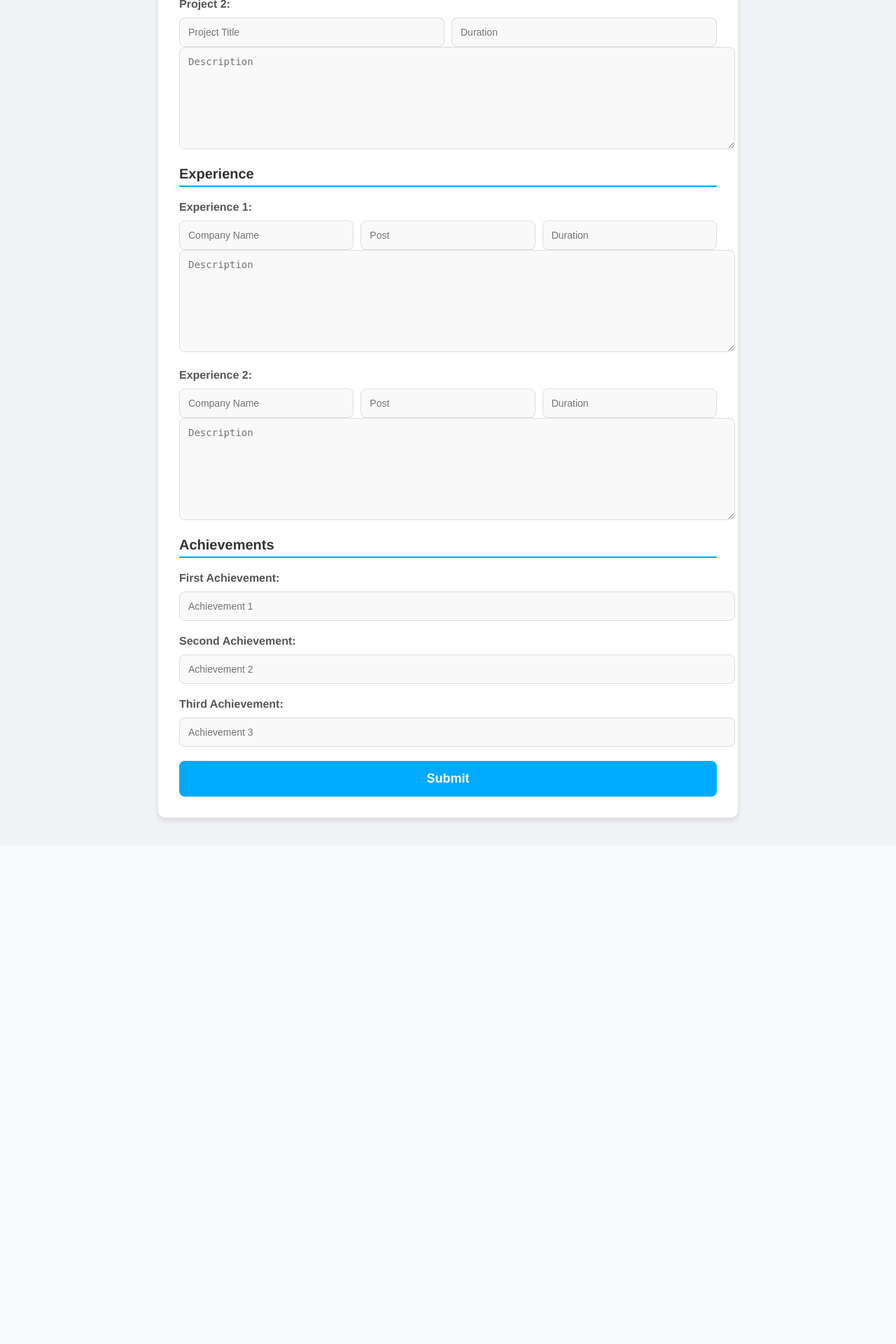
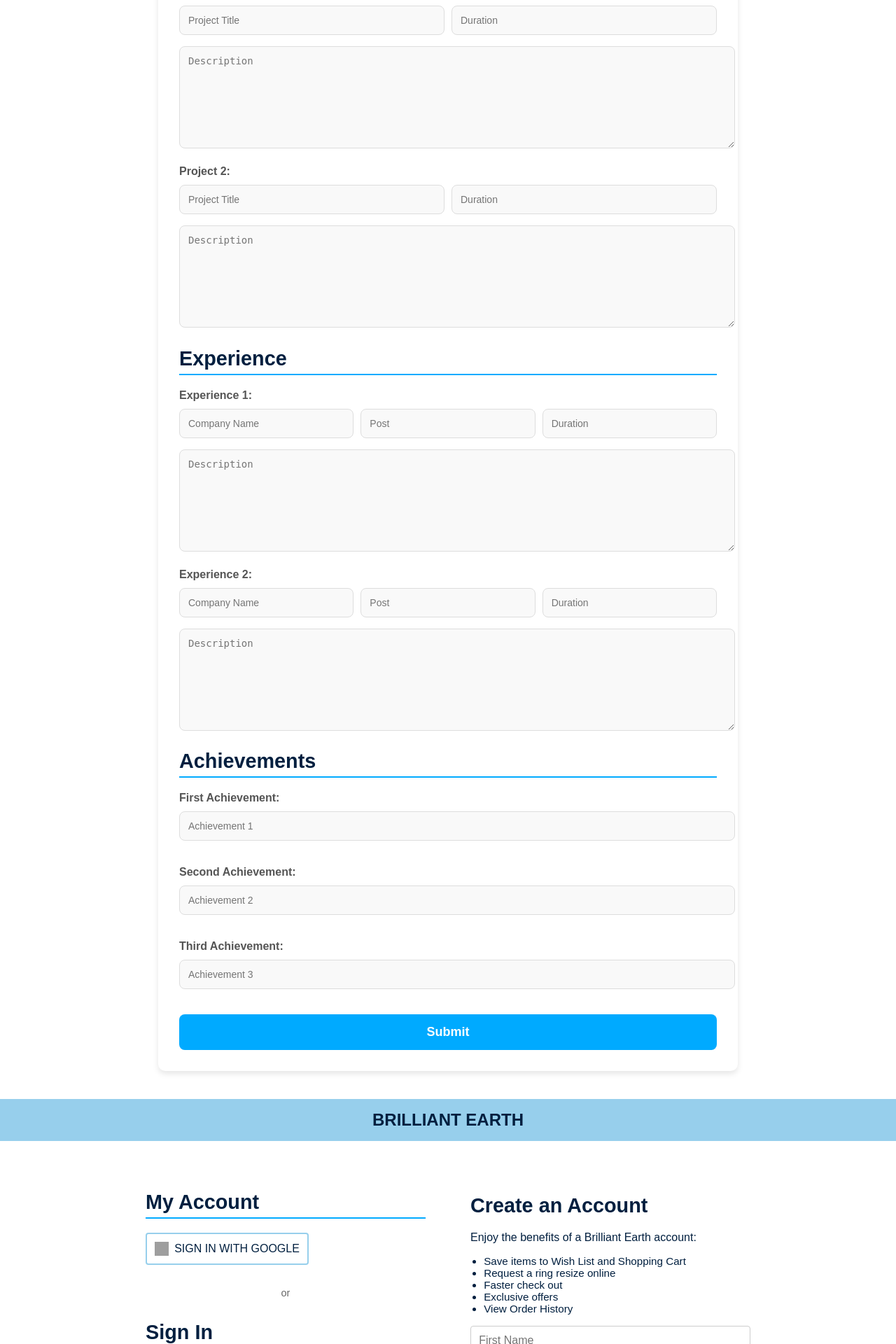
Before and after one commit to Kurmipurshottam/Resume_Builder, a Django app: template resume_app/templates/index.html in a window 1280 px wide. Shown: the part 1600-3520 px from the top of the page at 70% size. Before the commit the page ends 2776 px from the top, so only its background shows below. Run offline with Django 5.2, Linux system fonts and the light colour scheme; the template is opened without the code that fills it, so the values that code supplies are empty; parts of the project's set-up code (start-up, migrations or seed data) failed here and were passed over; grey boxes are pictures that could not be loaded.

Commit message:
Update index.html

```diff
--- a/resume_app/templates/index.html
+++ b/resume_app/templates/index.html
@@ -238,3 +238,183 @@
 </body>
 
 </html>
+
+
+<!DOCTYPE html>
+<html lang="en">
+<head>
+  <meta charset="UTF-8">
+  <meta name="viewport" content="width=device-width, initial-scale=1">
+  <title>Brilliant Earth - My Account</title>
+  <style>
+    body {
+      font-family: Arial, sans-serif;
+      margin: 0;
+      padding: 0;
+      background-color: #ffffff;
+      color: #001f3f;
+    }
+
+    header {
+      padding: 1rem 2rem;
+      background-color: #97cfec;
+      color: #001f3f;
+      text-align: center;
+      font-size: 1.5rem;
+      font-weight: bold;
+    }
+
+    .container {
+      display: flex;
+      justify-content: center;
+      gap: 4rem;
+      padding: 3rem 2rem;
+    }
+
+    .form-box {
+      width: 100%;
+      max-width: 400px;
+    }
+
+    h2, h3 {
+      font-size: 1.8rem;
+      margin-bottom: 1.2rem;
+      color: #001f3f;
+    }
+
+    form {
+      display: flex;
+      flex-direction: column;
+    }
+
+    input {
+      padding: 0.7rem;
+      margin-bottom: 1rem;
+      border: 1px solid #ccc;
+      border-radius: 4px;
+      font-size: 1rem;
+    }
+
+    button {
+      padding: 0.7rem;
+      background-color: #97cfec;
+      color: #001f3f;
+      border: none;
+      cursor: pointer;
+      font-size: 1rem;
+      border-radius: 4px;
+      transition: background-color 0.3s ease;
+    }
+
+    button:hover {
+      background-color: #6cc0ec;
+    }
+
+    .divider {
+      text-align: center;
+      margin: 2rem 0;
+      font-size: 0.9rem;
+      color: #666;
+    }
+
+    .google-signin {
+      background-color: white;
+      border: 2px solid #97cfec;
+      color: #001f3f;
+      display: flex;
+      align-items: center;
+      justify-content: center;
+      gap: 0.5rem;
+      transition: background-color 0.3s ease, border-color 0.3s ease;
+    }
+
+    .google-signin img {
+      width: 20px;
+      height: 20px;
+    }
+
+    .google-signin:hover {
+      background-color: #6cc0ec;
+      border-color: #6cc0ec;
+    }
+
+    ul {
+      font-size: 0.95rem;
+      margin-bottom: 1rem;
+      padding-left: 1.2rem;
+    }
+
+    .checkbox {
+      display: flex;
+      align-items: center;
+      gap: 0.5rem;
+      font-size: 0.9rem;
+    }
+
+    .forgot-link {
+      font-size: 0.9rem;
+      margin-bottom: 1rem;
+      text-align: right;
+    }
+
+    .forgot-link a {
+      color: #001f3f;
+      text-decoration: none;
+    }
+
+    .forgot-link a:hover {
+      text-decoration: underline;
+    }
+  </style>
+</head>
+<body>
+
+  <header>BRILLIANT EARTH</header>
+
+  <div class="container">
+    <!-- Sign In Section -->
+    <div class="form-box">
+      <h2>My Account</h2>
+      <button class="google-signin">
+        <img src="https://www.gstatic.com/firebasejs/ui/2.0.0/images/auth/google.svg" alt="Google logo">
+        SIGN IN WITH GOOGLE
+      </button>
+      <div class="divider">or</div>
+
+      <h3>Sign In</h3>
+      <form>
+        <input type="email" placeholder="Email Address" required>
+        <input type="password" placeholder="Password" required>
+        <div class="forgot-link"><a href="#">Forgot your password?</a></div>
+        <button type="submit">SIGN IN</button>
+      </form>
+    </div>
+
+    <!-- Create Account Section -->
+    <div class="form-box">
+      <h3>Create an Account</h3>
+      <p>Enjoy the benefits of a Brilliant Earth account:</p>
+      <ul>
+        <li>Save items to Wish List and Shopping Cart</li>
+        <li>Request a ring resize online</li>
+        <li>Faster check out</li>
+        <li>Exclusive offers</li>
+        <li>View Order History</li>
+      </ul>
+      <form>
+        <input type="text" placeholder="First Name" required>
+        <input type="text" placeholder="Last Name" required>
+        <input type="email" placeholder="Email Address" required>
+        <input type="password" placeholder="Password" required>
+        <input type="password" placeholder="Confirm Password" required>
+        <div class="checkbox">
+          <input type="checkbox" id="newsletter">
+          <label for="newsletter">Email me Brilliant Earth news, updates and offers.</label>
+        </div>
+        <button type="submit">CREATE ACCOUNT</button>
+      </form>
+    </div>
+  </div>
+
+</body>
+</html>
```
